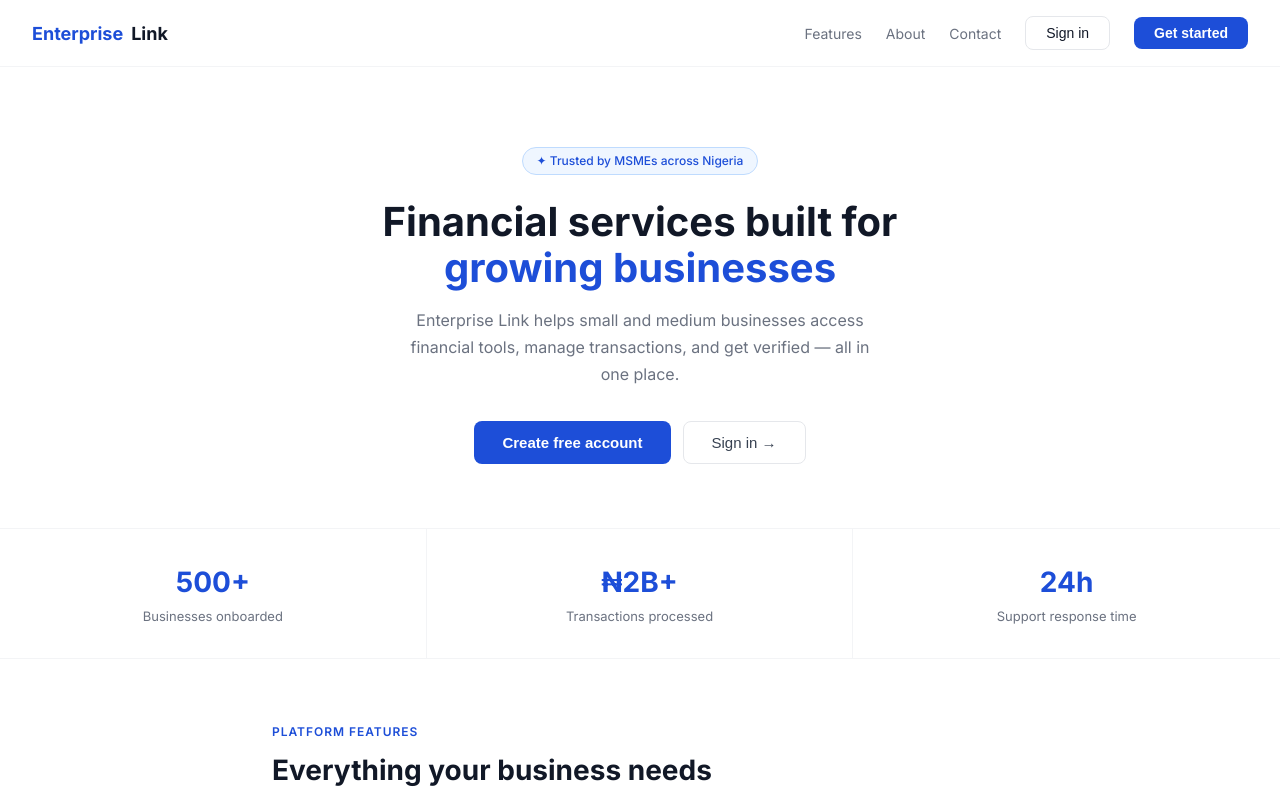
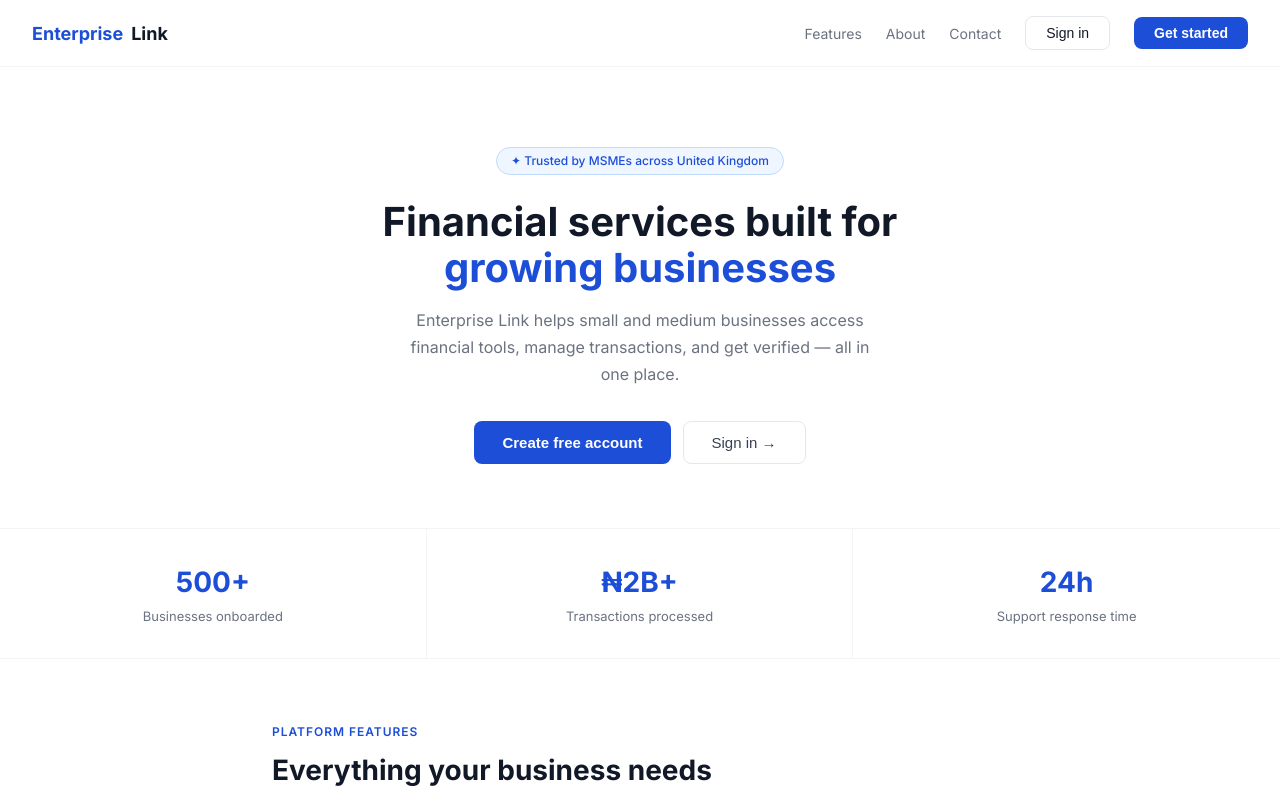
Before and after one commit to abosede-a11y/enterprise-link, a React (Create React App) app in the folder client/: page / in a window 1280 px wide. Shown: the top 800 px of the page. Built offline with nearby package versions, Linux system fonts and the light colour scheme.

Commit message:
add landing page

```diff
--- a/client/src/pages/LandingPage.jsx
+++ b/client/src/pages/LandingPage.jsx
@@ -44,7 +44,7 @@ export default function LandingPage() {
       {/* Hero */}
       <section style={{ padding: '5rem 2rem 4rem', textAlign: 'center', maxWidth: 680, margin: '0 auto' }}>
         <div style={{ display: 'inline-flex', alignItems: 'center', gap: 6, fontSize: 12, padding: '4px 14px', borderRadius: 99, background: '#eff6ff', color: '#1d4ed8', border: '1px solid #bfdbfe', marginBottom: '1.5rem', fontWeight: 500 }}>
-          ✦ Trusted by MSMEs across Nigeria
+          ✦ Trusted by MSMEs across United Kingdom
         </div>
         <h1 style={{ fontSize: 40, fontWeight: 700, color: '#111827', lineHeight: 1.15, marginBottom: '1rem' }}>
           Financial services built for{' '}
```
